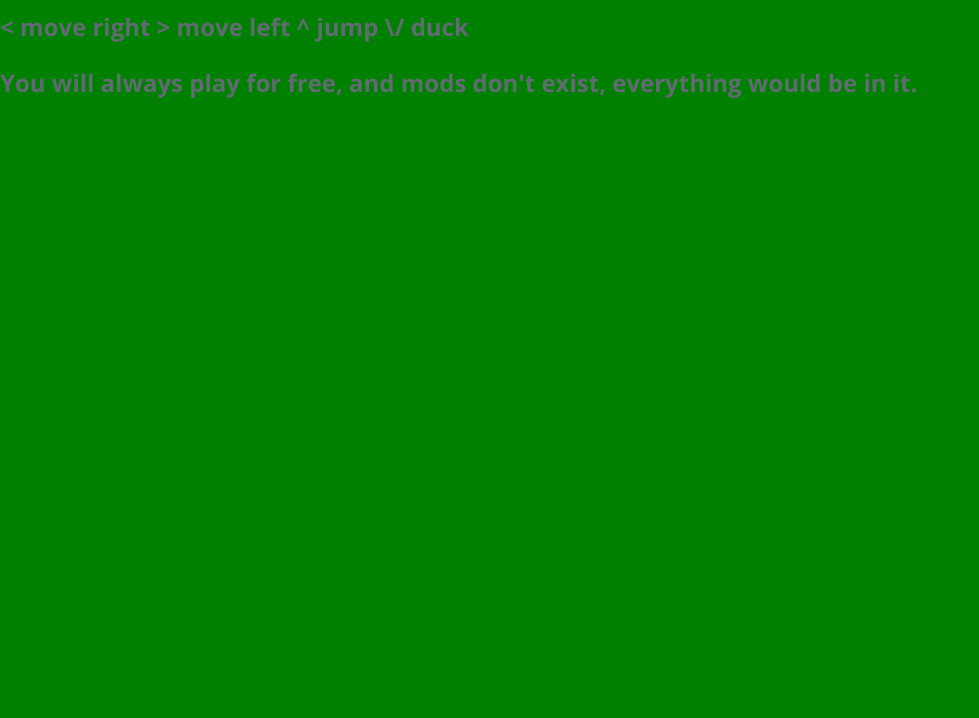
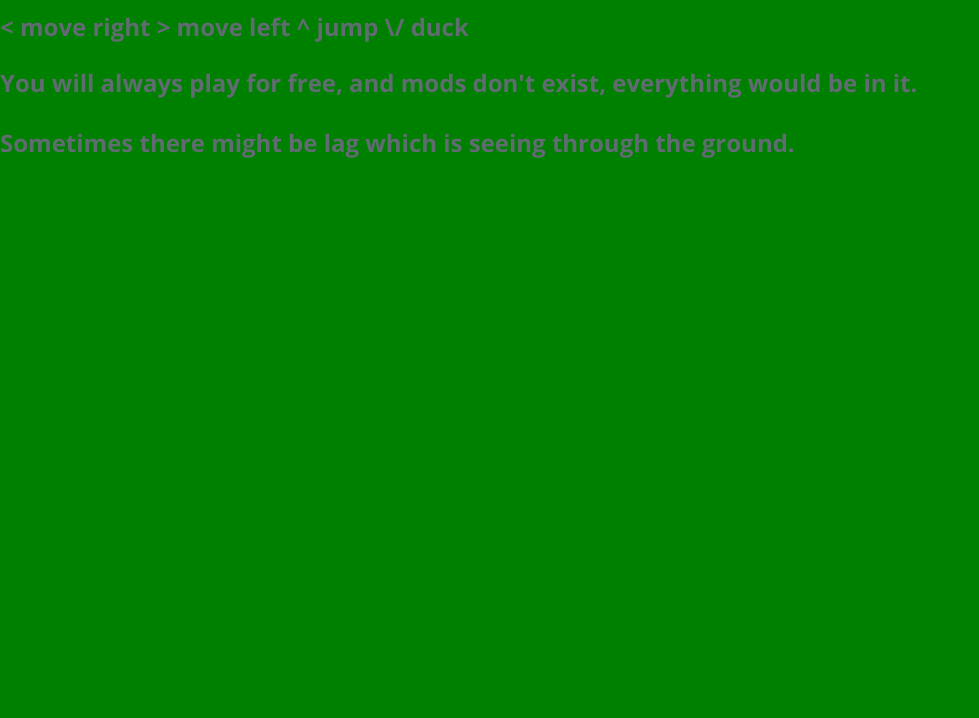
Before and after one commit to tflip7/minecraftt8, a plain HTML site: page index.html in a window 1280 px wide. Shown: the part 82-800 px from the top of the page, without its empty margins (0-979 px from the left). Drawn offline with nearby package versions, Linux system fonts and the light colour scheme.

Commit message:
Update index.html

```diff
--- a/index.html
+++ b/index.html
@@ -9,9 +9,11 @@
     <link rel="stylesheet" type="text/css" href="stylesheets/stylesheet.css" media="screen">
     <link rel="stylesheet" type="text/css" href="stylesheets/github-light.css" media="screen">
   </head>
+
   <body>
   <h1>*$Minecraft T.8$*</h1>
   <h2> < move right       > move left              ^ jump             \/  duck    </h2>
-  <h2> You will always play for free, and mods don't exist, everything would be in it. </h2>
+  <h2> You will always play for free, and mods don't exist, everything would be in it. </html></html>
+  <p>  Sometimes there might be lag which is seeing through the ground. </p>
   </body>
-</html>
+  </html>
```
